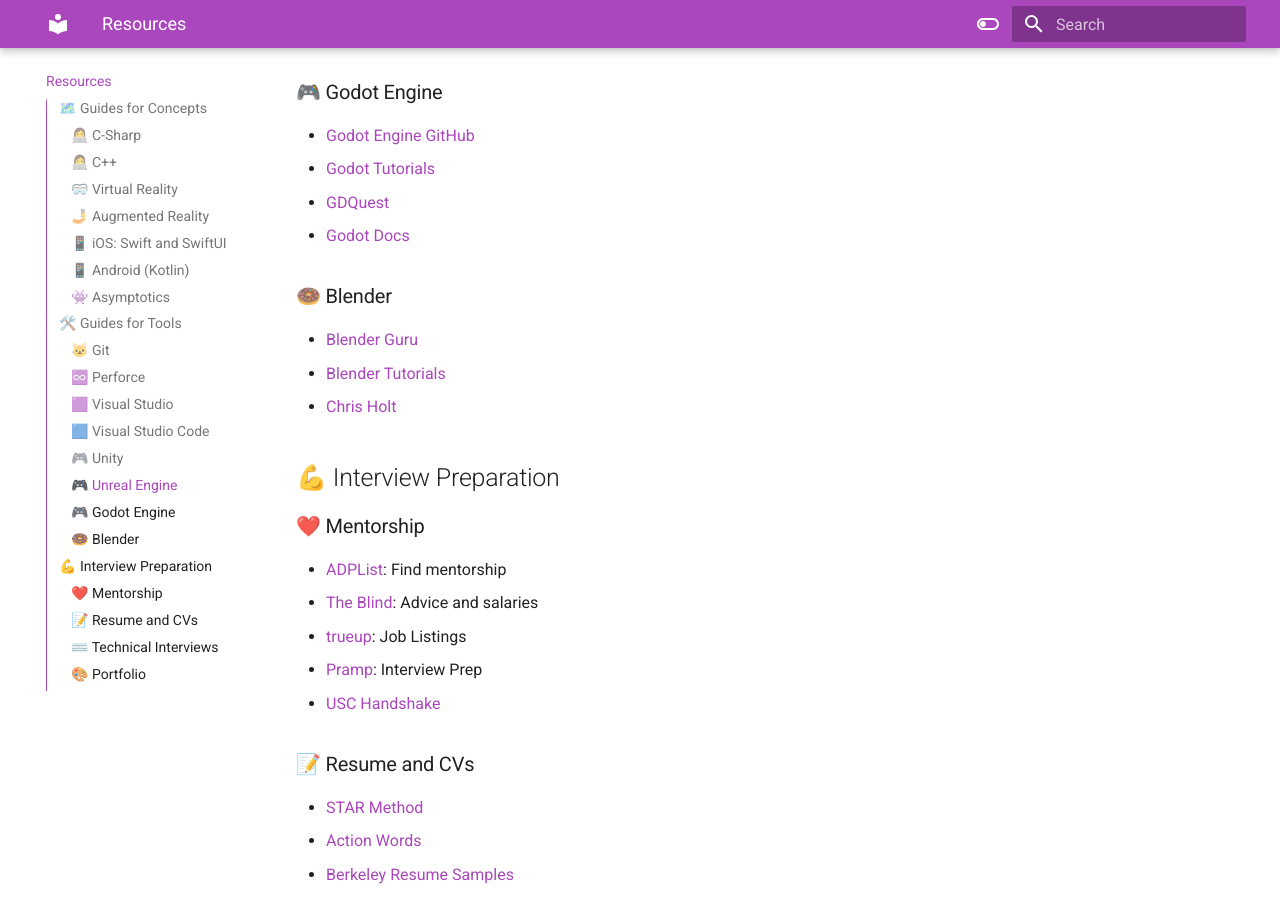
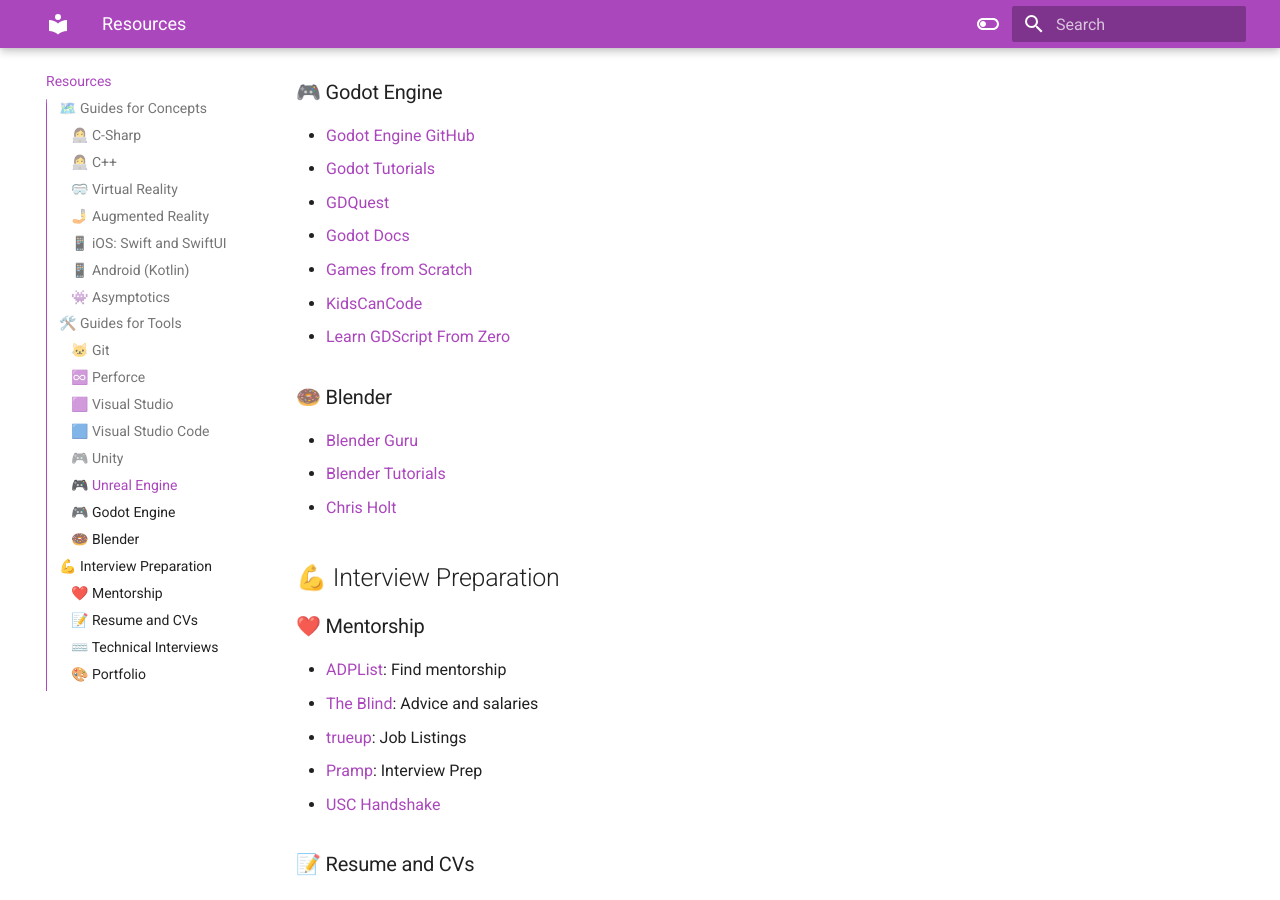
Before and after one commit to usc-ctin583/usc-ctin583.github.io, an MkDocs documentation site: the page built from docs/resources.md, in a window 1280 px wide and 900 px high, scrolled down 2582 px. Built offline with MkDocs 1.6.1 and Material for MkDocs 9.7.7, drawn with Linux system fonts in a browser that asks for light colours.

Commit message:
update resources

```diff
--- a/docs/resources.md
+++ b/docs/resources.md
@@ -74,6 +74,9 @@
 * [Godot Tutorials](https://godottutorials.com/)
 * [GDQuest](https://www.gdquest.com/)
 * [Godot Docs](https://docs.godotengine.org/en/stable/getting_started/step_by_step/index.html)
+* [Games from Scratch](https://www.youtube.com/@gamefromscratch)
+* [KidsCanCode](https://www.youtube.com/@Kidscancode)
+* [Learn GDScript From Zero](https://gdquest.github.io/learn-gdscript/)
 
 ### 🍩 Blender
 * [Blender Guru](https://www.youtube.com/@blenderguru)
```
